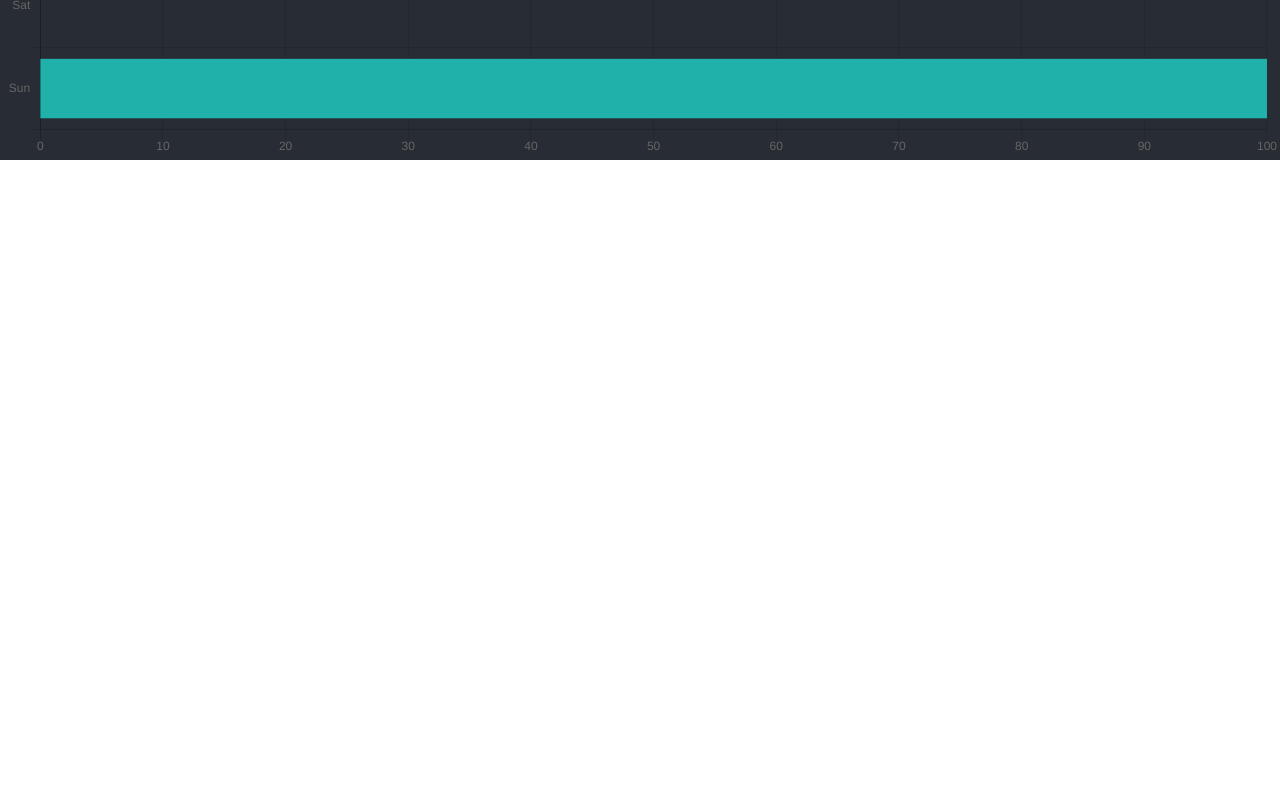
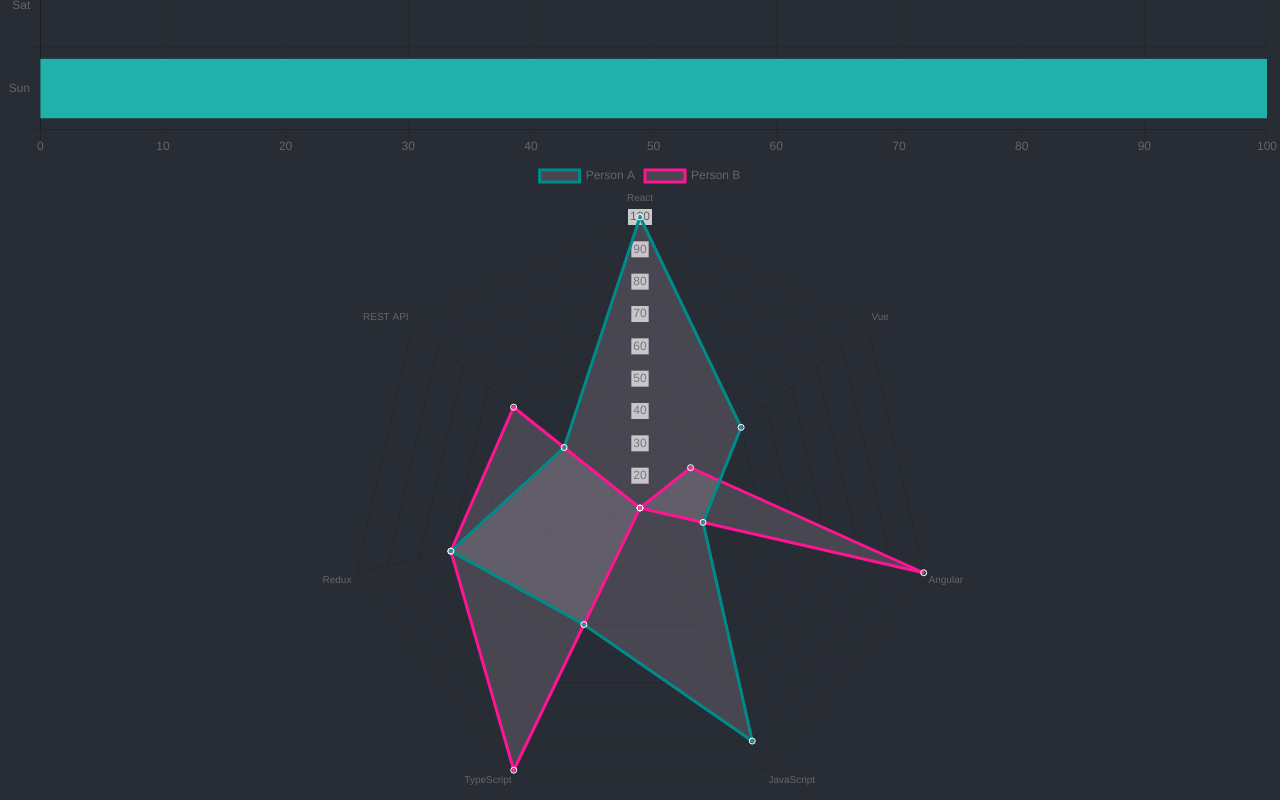
Before and after one commit to takumi1005/chart_lesson, a React (Create React App) app: page / in a window 1280 px wide. Shown: the part 3040-3840 px from the top of the page. Before the commit the page ends 3200 px from the top, so only its background shows below. Built offline with nearby package versions, Linux system fonts and the light colour scheme.

Commit message:
RadarPlotの表示

```diff
--- a/src/App.tsx
+++ b/src/App.tsx
@@ -1,8 +1,10 @@
 import React from 'react';
+import { Radar } from 'react-chartjs-2';
 import './App.css';
 import BarPlot from './components/BarPlot';
 import LinePlot from './components/LinePlot';
 import PiePlot from './components/PiePlot';
+import RadarPlot from './components/RadarPlot';
 
 function App() {
   return (
@@ -10,6 +12,7 @@
       <LinePlot />
       <PiePlot />
       <BarPlot />
+      <RadarPlot />
     </div>
   );
 }
--- /dev/null
+++ b/src/components/RadarPlot.tsx
@@ -0,0 +1,42 @@
+import React from 'react'
+import { Radar } from 'react-chartjs-2'
+
+const data = {
+  labels: [
+    "React",
+    "Vue",
+    "Angular",
+    "JavaScript",
+    "TypeScript",
+    "Redux",
+    "REST API"
+  ],
+  datasets: [
+    {
+      label: "Person A",
+      backgroundColor: "rgba(197, 181, 198, 0.2)",
+      borderColor: "#008b8b",
+      pointBackgroungColor: "#008b8b",
+      pointBorderColor: "#fff",
+      data: [100, 50, 30, 90, 50, 70, 40],
+    },
+    {
+      label: "Person B",
+      backgroundColor: "rgba(197, 181, 198, 0.2)",
+      borderColor: "#ff1493",
+      pointBackgroungColor: "#ff1493",
+      pointBorderColor: "#fff",
+      data: [10, 30, 100, 10, 100, 70, 60],
+    },
+  ],
+};
+
+const RadarPlot: React.FC = () => {
+  return (
+    <div>
+      <Radar data={data} />
+    </div>
+  )
+}
+
+export default RadarPlot
```
